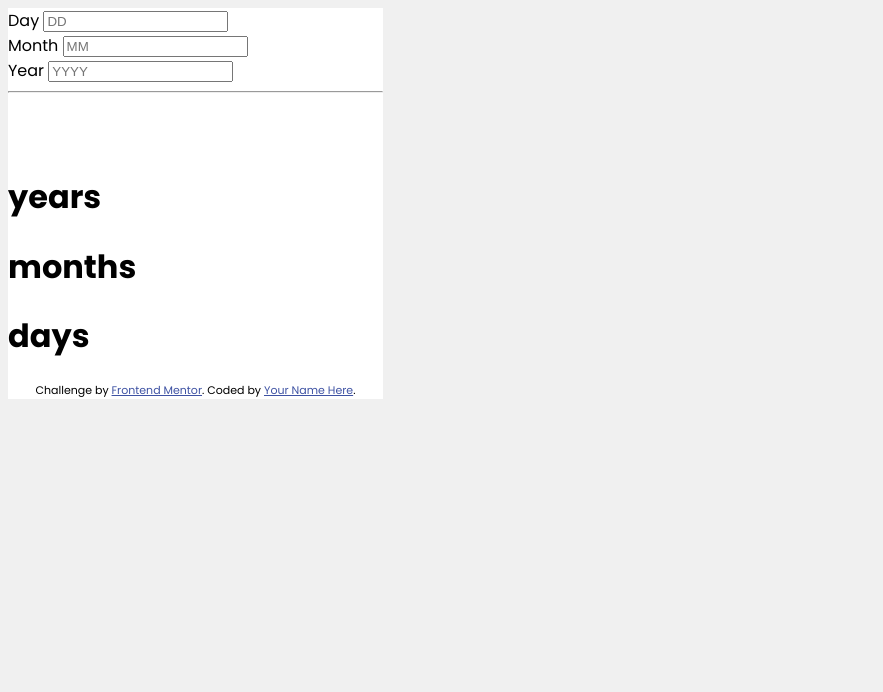
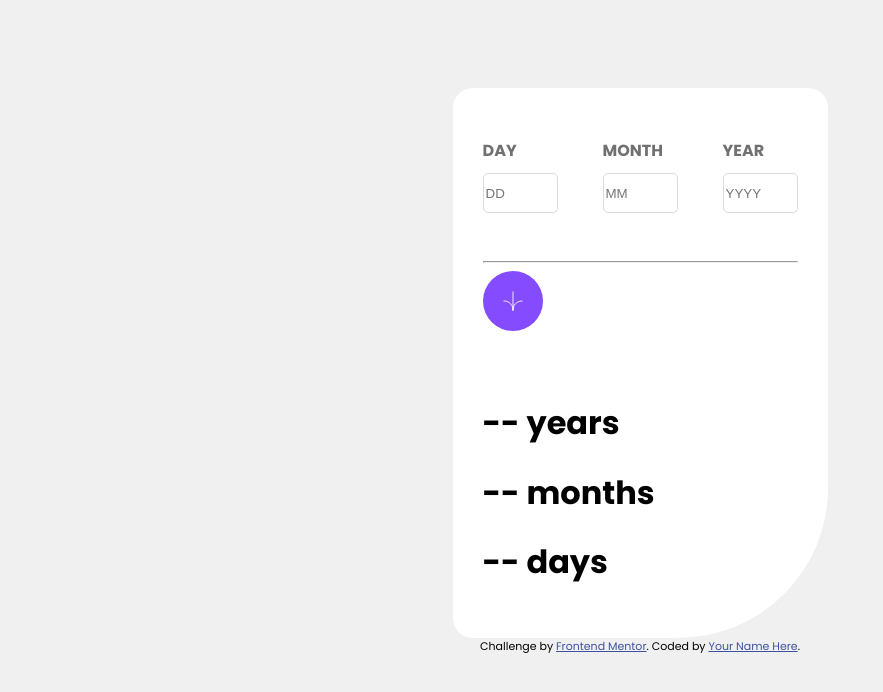
Before and after one commit to Takeda-harsh/Age-Calculator-App, a plain HTML site: page index.html in a window 1280 px wide. Shown: the whole page, without its empty margins (0-883 px from the left). Drawn offline with Linux system fonts and the light colour scheme.

Commit message:
added styles

```diff
--- a/index.html
+++ b/index.html
@@ -24,16 +24,19 @@
       <div class="day-input">
         <label for="Day">Day</label>
         <input type="number" placeholder="DD" required>
+        <small class="day-error"></small>
       </div>
 
       <div class="month-input">
         <label for="Month">Month</label>
         <input type="number" placeholder="MM" required>
+        <small class="month-error"></small>
       </div>
 
       <div class="year-input">
         <label for="Year">Year</label>
         <input type="number" placeholder="YYYY" required>
+        <small class="year-error"></small>
       </div>
 
 
@@ -41,30 +44,32 @@
 
     <div class="divider">
       <hr>
-      <img src="./assets/images/icon-arrow.svg">
+      <img src="./assets/images/icon-arrow.svg" class="icon-arrow" id="btn">
     </div>
 
     <div class="age-results">
       <div class="age-years">
-        <h1><span class="years-result"></span> years</h1>
+        <h1><span class="years-result">--</span> years</h1>
       </div>
 
       <div class="age-months">
-        <h1><span class="months-result"></span> months</h1>
+        <h1><span class="months-result">--</span> months</h1>
       </div>
 
       <div class="age-days">
-        <h1><span class="days-result"></span> days</h1>
+        <h1><span class="days-result">--</span> days</h1>
       </div>
 
 
     </div>
 
 
-    <div class="attribution">
-      Challenge by <a href="https://www.frontendmentor.io?ref=challenge" target="_blank">Frontend Mentor</a>.
-      Coded by <a href="#">Your Name Here</a>.
-    </div>
+
   </main>
+
+  <div class="attribution">
+    Challenge by <a href="https://www.frontendmentor.io?ref=challenge" target="_blank">Frontend Mentor</a>.
+    Coded by <a href="#">Your Name Here</a>.
+  </div>
 </body>
 </html>
--- a/style.css
+++ b/style.css
@@ -1,9 +1,73 @@
 body {
     font-family: 'Poppins', sans-serif;
     background-color: hsl(0, 0%, 94%);
+    display:flex;
+    flex-direction: column;
+    align-items: center;
+    justify-content: center;
+    padding-top: 80px;
 }
 
 main {
     background-color: white;
     width: 375px;
+    padding: 30px;
+    padding-top: 50px;
+    display: flex;
+    flex-direction: column;
+    box-sizing: border-box;
+    border-radius: 20px;
+    border-bottom-right-radius: 150px;
 }
+
+.input {
+    display: flex;
+    justify-content: space-between;
+}
+
+/* .day-input, .month-input, .year-input {
+    width: 50px; ;
+} */
+.day-input, .month-input, .year-input, input {
+    width: 75px;
+}
+input {
+    height: 40px;
+    border-radius: 5px;
+    box-sizing: border-box;
+    border: 1px solid hsl(0, 0%, 86%);
+    margin-top: 10px;
+}
+
+input:hover {
+    cursor: pointer;
+    border: 1px solid hsl(259, 100%, 65%);
+    transition: all 500ms;
+
+}
+
+label {
+    text-transform: uppercase;
+    font-weight: 600;
+    color: hsl(0, 1%, 44%);
+
+}
+
+.divider {
+    margin-top: 40px;
+    margin-bottom: 40px;
+
+}
+
+.icon-arrow {
+    background-color: hsl(259, 100%, 65%);
+    padding: 20px;
+    border-radius: 100px;
+    width: 20px;
+    height: 20px;
+}
+.icon-arrow:hover {
+    background-color: hsl(0, 0%, 8%);
+    transition: all 500ms;
+    cursor: pointer;
+}
```
